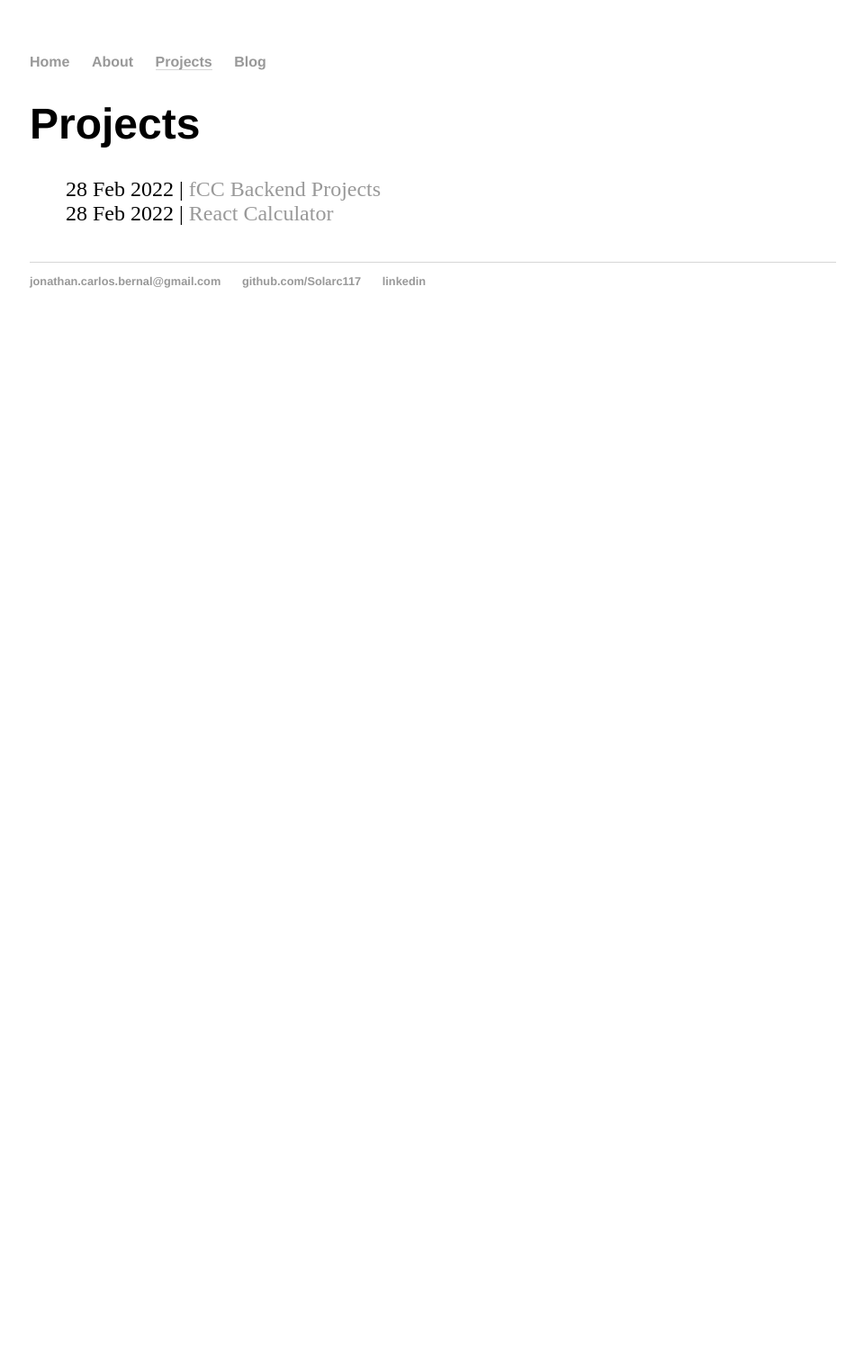
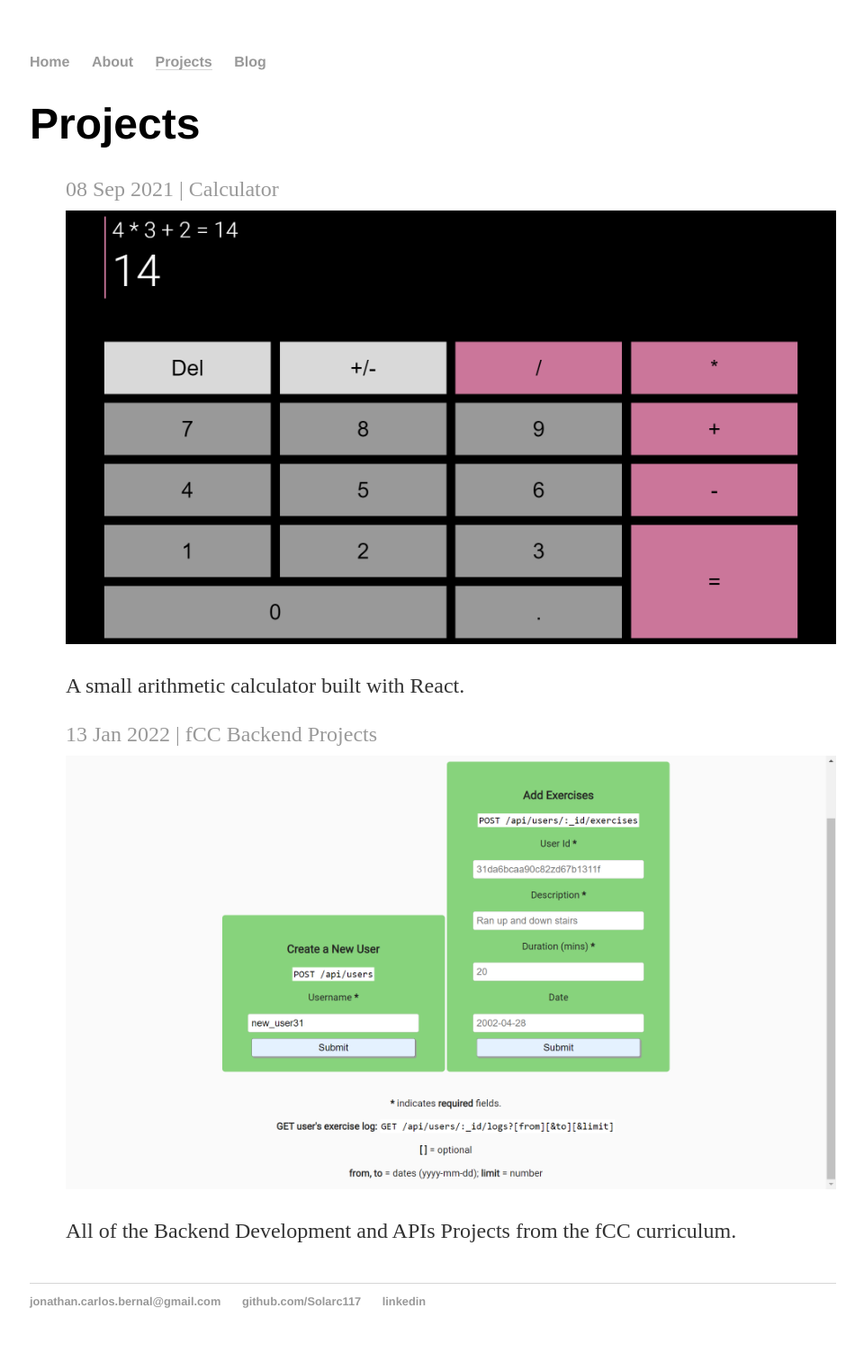
Before and after one commit to Solarc117/Solarc117.github.io, a Jekyll site: the page built from projects/index.html, in a window 1280 px wide. Shown: the whole page at 90% size, without its empty margins (159-1119 px from the left). Built offline with Jekyll 4.4.1, drawn with Linux system fonts in a browser that asks for light colours; before the commit the page ends 900 px from its top, so only the background shows below that.

Commit message:
_post categories → _data 📑
- better backend img
- image sizing
- 24px font (was inconsistent in projects page)
- removed data from post (still in title)

```diff
--- /dev/null
+++ b/_data/projects.yml
@@ -0,0 +1,13 @@
+- title: Calculator
+  date-finished: 2021-09-08
+  url: https://fcc-calculator-react.herokuapp.com/
+  description: A small arithmetic calculator built with React.
+  image: calculator.png
+  alt: Calculator screenshot
+
+- title: fCC Backend Projects
+  date-finished: 2022-01-13
+  url: https://fcc-backend-projects.herokuapp.com/
+  description: All of the Backend Development and APIs Projects from the fCC curriculum.
+  image: fcc-backend.png
+  alt: Backend projects home screenshot
--- a/blog/index.html
+++ b/blog/index.html
@@ -4,7 +4,7 @@ title: Blog
 ---
 
 <ul class="posts">
-  {% for post in site.categories.blogs %}
+  {% for post in site.posts %}
   <li>
     <span>{{ post.date | date_to_string }}</span> |
     <a href="{{ post.url }}" title="{{ post.title }}"
--- a/css/style.css
+++ b/css/style.css
@@ -38,7 +38,7 @@ h3 {
   font-family: 'Helvetica', 'Arial', 'Sans-Serif';
 }
 p {
-  font-size: 1.5em;
+  font-size: 24px;
   line-height: 1.4em;
   color: var(--text);
 }
@@ -57,3 +57,8 @@ ul.posts li,
 ul.projects li {
   list-style: none;
 }
+
+ul.projects img {
+  margin: 10px auto 0 auto;
+  width: 100%;
+}
--- a/projects/index.html
+++ b/projects/index.html
@@ -4,12 +4,17 @@ title: Projects
 ---
 
 <ul class="projects">
-  {% for project in site.categories.projects limit:5 %}
+  {% for project in site.data.projects limit:5 %}
   <li>
-    <span>{{ project.date | date_to_string }}</span> |
-    <a target="_blank" href="{{ project.site-url }}" title="{{ project.title }}"
-      >{{ project.title }}</a
-    >
+    <a target="_blank" href="{{ project.url }}">
+      <span
+        >{{ project.date-finished | date_to_string }} | {{ project.title
+        }}</span
+      >
+      <br />
+      <img src="/img/{{ project.image }}" alt="{{ project.alt }}" />
+    </a>
+    <p class="project-description">{{ project.description }}</p>
   </li>
   {% endfor %}
 </ul>
```
Also changed, not shown: _posts/2022-02-22-homepage-setup.md (renamed from _posts/blogs/2022-02-22-homepage-setup.md, +1 -2 lines), _posts/projects/2022-02-28-calculator.md (deleted, +0 -6 lines), _posts/projects/2022-02-28-fcc-backend.md (deleted, +0 -6 lines), img/calculator.png, img/fcc-backend.png.
